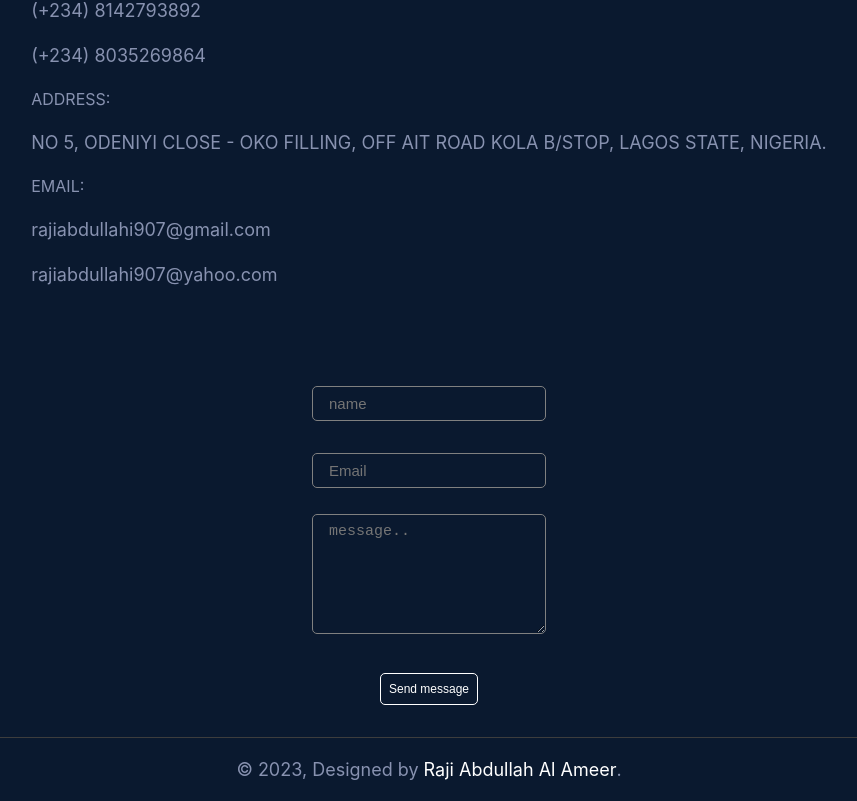
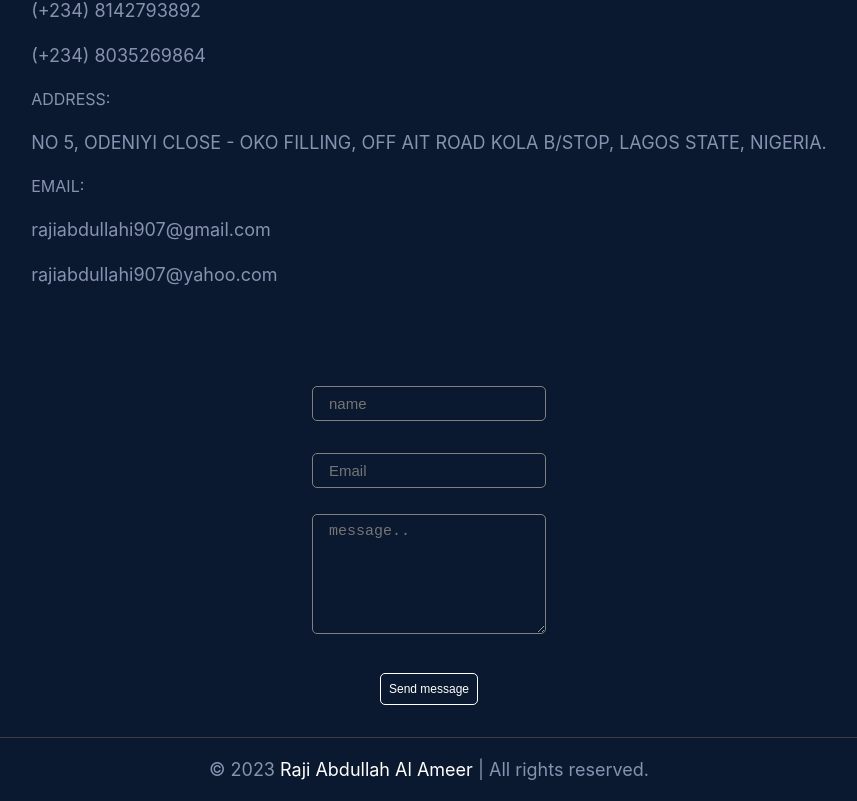
Before and after one commit to ameer017/ameer-portfolio-website, a React (Vite) app: page / in a window 1280 px wide. Shown: the part 3541-4342 px from the top of the page, without its empty margins (211-1068 px from the left). Built offline with nearby package versions, Linux system fonts and the light colour scheme.

Commit message:
year_updated

```diff
--- a/src/Footer/Footer.jsx
+++ b/src/Footer/Footer.jsx
@@ -2,9 +2,11 @@ import React from 'react'
 import './Footer.scss'
 
 const Footer = () => {
+  const updatedYear = new Date().getFullYear();
+
   return (
     <footer className="footer --ta">
-      <p>&copy; 2023, Designed by <a href="mailto: rajiabdullahi907@gmail.com">Raji Abdullah Al Ameer</a>.</p>
+      <p>&copy; {updatedYear} <a href="mailto: rajiabdullahi907@gmail.com">Raji Abdullah Al Ameer</a> | All rights reserved.</p>
     </footer>
   )
 }
```
